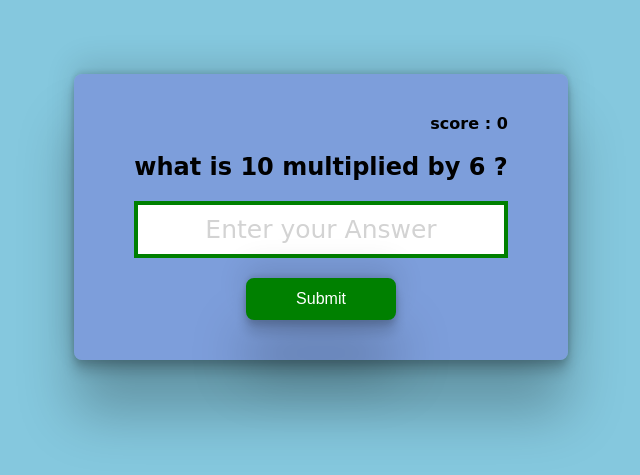
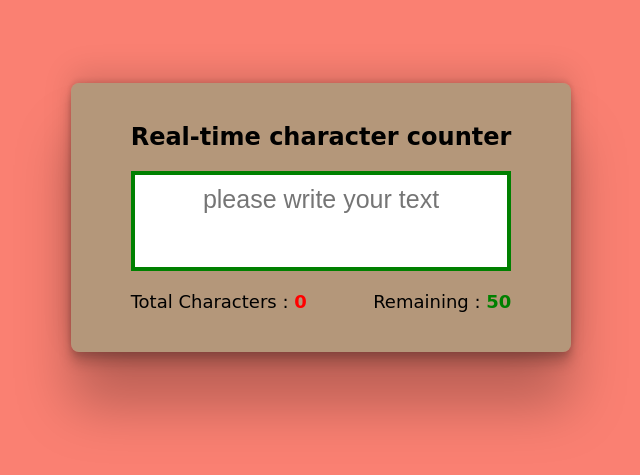
Before and after one commit to Varshavt1999/multiplication-quiz-app, a plain HTML site: page index.html in a window 1280 px wide. Shown: the part 183-658 px from the top of the page, without its empty margins (319-959 px from the left). Drawn offline with Linux system fonts and the light colour scheme.

Commit message:
first commit

```diff
--- a/css/style.css
+++ b/css/style.css
@@ -1,51 +1,37 @@
-*{
+* {
     margin: 0;
     padding: 0;
     box-sizing: border-box;
 }
-body{
+body {
     text-align: center;
-    background-color: rgb(133, 200, 222);
+    background-color: salmon;
     font-family: cursive;
 }
-#main{
+#main {
     display: flex;
     justify-content: center;
     align-items: center;
     height: 100vh;
 }
-#main .form{
-    background-color: rgba(118, 118, 218, 0.5);
+#main .form {
+    background-color: rgba(113, 174, 130, 0.5);
     border-radius: 8px;
     padding: 40px 60px;
-    box-shadow: rgba(0, 0, 0, 0.25) 0px 54px 55px, rgba(0, 0, 0, 0.12) 0px -12px 30px, rgba(0, 0, 0, 0.12) 0px 4px 6px, rgba(0, 0, 0, 0.17) 0px 12px 13px, rgba(0, 0, 0, 0.09) 0px -3px 5px;
+    box-shadow: rgba(0, 0, 0, 0.25) 0px 54px 55px,
+        rgba(0, 0, 0, 0.12) 0px -12px 30px, rgba(0, 0, 0, 0.12) 0px 4px 6px,
+        rgba(0, 0, 0, 0.17) 0px 12px 13px, rgba(0, 0, 0, 0.09) 0px -3px 5px;
 }
-#main .form h4{
-    font-size: 16px;
-    margin-bottom: 20px;
-    margin-left: auto;
-    width: fit-content;
-}
-#main .form h1{
+#main .form h1 {
     font-size: 24px;
     margin-bottom: 20px;
 }
-#main .form .input{
-    display: block;
-    width: 100%;
-    font-size: 25px;
-    text-align: center;
-    padding: 10px;
-    color: green;
-    outline: none;
-    border:4px solid green ;
-    margin-bottom: 20px;
-}
-#main .form .input::placeholder{
+
+#main .form .input::placeholder {
     color: lightgray;
     font-family: cursive;
 }
-#main .form button{
+#main .form button {
     padding: 10px 20px;
     color: #fff;
     border-radius: 8px;
@@ -58,8 +44,50 @@ body{
     border: 2px solid green;
     background-color: green;
     cursor: pointer;
-    box-shadow: rgba(0, 0, 0, 0.25) 0px 54px 55px, rgba(0, 0, 0, 0.12) 0px -12px 30px, rgba(0, 0, 0, 0.12) 0px 4px 6px, rgba(0, 0, 0, 0.17) 0px 12px 13px, rgba(0, 0, 0, 0.09) 0px -3px 5px;
+    box-shadow: rgba(0, 0, 0, 0.25) 0px 54px 55px,
+        rgba(0, 0, 0, 0.12) 0px -12px 30px, rgba(0, 0, 0, 0.12) 0px 4px 6px,
+        rgba(0, 0, 0, 0.17) 0px 12px 13px, rgba(0, 0, 0, 0.09) 0px -3px 5px;
 }
-#main .form button:hover{
+#main .form button:hover {
     filter: brightness(0.9);
 }
+.counter-container {
+    display: flex;
+    justify-content: space-between;
+}
+#textarea {
+    resize: none;
+    width: 100%;
+    height: 100px;
+    font-family: sans-serif;
+    padding: 10px;
+    border: 2px solid lightgrey;
+    font-size: 18px;
+}
+#main .form .textarea {
+    display: block;
+    width: 100%;
+    font-size: 25px;
+    text-align: center;
+    padding: 10px;
+    color: green;
+    outline: none;
+    border: 4px solid green;
+    margin-bottom: 20px;
+}
+.counter-container {
+    display: flex;
+    justify-content: space-between;
+    align-items: center;
+}
+.counter-container p {
+    font-size: 18px;
+}
+.counter-container p .total-counter {
+    color: red;
+    font-weight: bold;
+}
+.counter-container p .remaining-counter {
+    color: green;
+    font-weight: bold;
+}
--- a/index.html
+++ b/index.html
@@ -1,20 +1,37 @@
 <!DOCTYPE html>
 <html lang="en">
     <head>
-    <meta charset="UTF-8">
-    <meta http-equiv="X-UA-Compatible" content="IE=edge">
-    <meta name="viewport" content="width=device-width, initial-scale=1.0">
+        <meta charset="UTF-8" />
+        <meta http-equiv="X-UA-Compatible" content="IE=edge" />
+        <meta name="viewport" content="width=device-width, initial-scale=1.0" />
         <title>Multiplication-guiz-app</title>
-    <link rel="stylesheet" href="css/style.css">
+        <link rel="stylesheet" href="css/style.css" />
     </head>
     <body>
         <!-- class for styling , id for js -->
         <section id="main">
-        <form  class="form" id="form">
-            <h4 class="score" id="score">score : 0</h4>
-            <h1 id="question">what is 1 multiplied by 1 ?</h1>
-            <input type="text" class="input" id="input" placeholder="Enter your Answer" autofocus autocomplete="off">
-            <button type="submit" class="btn">Submit</button>
+            <form class="form" id="form">
+                <h1>Real-time character counter</h1>
+                <textarea
+                    class="textarea"
+                    id="textarea"
+                    class="textarea"
+                    placeholder="please write your text"
+                    maxlength="50"
+                ></textarea>
+                <div class="counter-container">
+                    <p>
+                        Total Characters :
+                        <span class="total-counter" id="total-counter"></span>
+                    </p>
+                    <p>
+                        Remaining :
+                        <span
+                            class="remaining-counter"
+                            id="remaining-counter"
+                        ></span>
+                    </p>
+                </div>
             </form>
         </section>
         <script src="js/main.js"></script>
--- a/js/main.js
+++ b/js/main.js
@@ -1,35 +1,14 @@
-const num1 = Math.ceil(Math.random() * 10);
-const num2 = Math.ceil(Math.random() * 10);
-// parse ---> to convert string to number
-let score = JSON.parse(localStorage.getItem("score"));
+const textareaEl = document.getElementById("textarea");
+const totalCounterEl = document.getElementById("total-counter");
+const remainingCounterEl = document.getElementById("remaining-counter");
 
-//while you open a new browser
-if (!score) {
-    score = 0;
-}
+textareaEl.addEventListener("keyup", () => {
+    updateCounter();
+});
 
-const formEl = document.getElementById("form");
-const questionEl = document.getElementById("question");
-const inputEl = document.getElementById("input");
-const scoreEl = document.getElementById("score");
-
-const correctAns = num1 * num2;
-
-questionEl.innerText = `what is ${num1} multiplied by  ${num2} ?`;
-
-function updateLocalStorage() {
-    localStorage.setItem("score", JSON.stringify(score));
-}
-
-formEl.addEventListener("submit", () => {
-    // +inputEl.value --> to convert inputEl.value(string) to number
-    const userAns = +inputEl.value;
-    if (userAns === correctAns) {
-        score++;
-        updateLocalStorage();
-    } else {
-        score--;
-        updateLocalStorage();
-    }
-});
-scoreEl.innerText = `score : ${score}`;
+const updateCounter = () => {
+    totalCounterEl.innerText = textareaEl.value.length;
+    remainingCounterEl.innerText =
+        textareaEl.getAttribute("maxlength") - textareaEl.value.length;
+};
+updateCounter();
```
Lines whose indentation alone changed are shown as unchanged.
